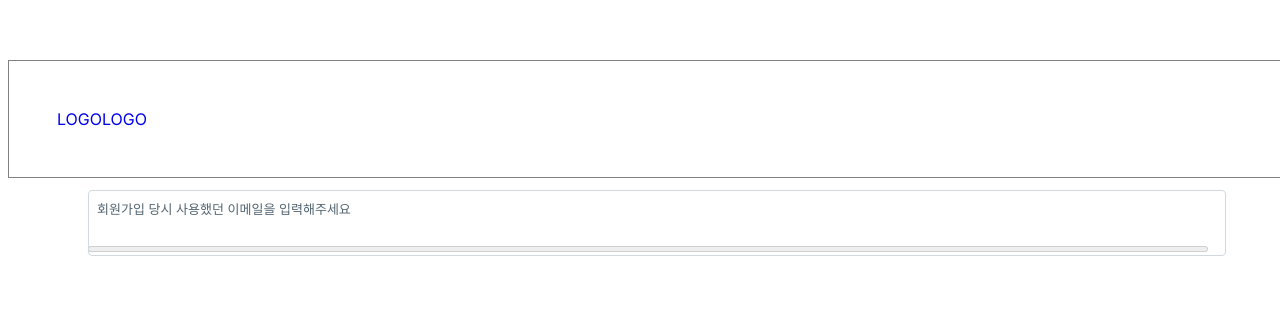
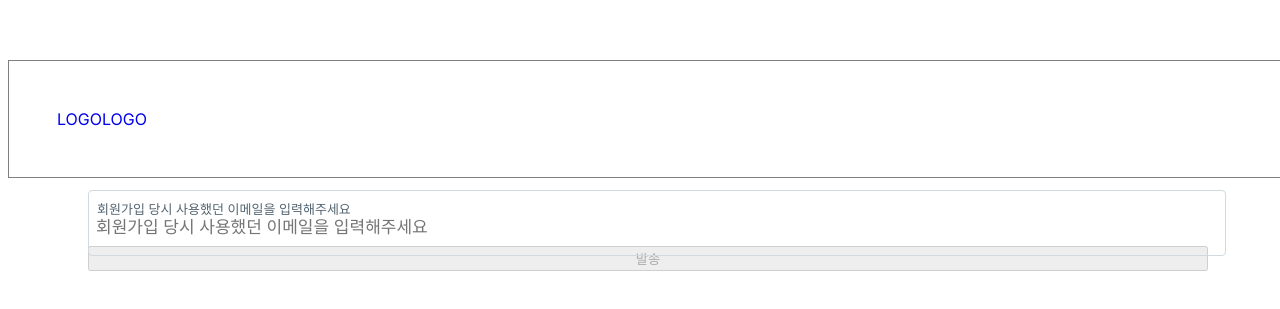
Before and after one commit to lotteon2/jeontongju-front-consumer, a Next.js app: page /init/findMyPassword in a window 1280 px wide. Shown: the part 249-558 px from the top of the page. Built offline with nearby package versions, Linux system fonts and the light colour scheme; no server answers.

Commit message:
feat: 비밀번호 찾기 api 수정

```diff
--- a/src/apis/authentication/authenticationAPIService.ts
+++ b/src/apis/authentication/authenticationAPIService.ts
@@ -42,9 +42,10 @@ const authAPI = {
   /* 로그인 전 비밀번호 찾기시 이메일 인증 단계 */
   checkMyEmail: async (email: string) => {
     const { data } = await unAuthAxiosInstance.post<CheckMyEmailResponse>(
-      "/authentication-service/api/password",
+      "/authentication-service/api/email/auth",
       {
         email,
+        memberRole: "ROLE_CONSUMER",
       }
     );
     return data;
--- a/src/app/(loginLayout)/init/findMyPassword/page.tsx
+++ b/src/app/(loginLayout)/init/findMyPassword/page.tsx
@@ -74,9 +74,9 @@ export default function FindMyPassword() {
               value={email}
               onChange={onChangeEmail}
               type="text"
-              placeholder=""
+              placeholder="회원가입 당시 사용했던 이메일을 입력해주세요"
             />
-            <button disabled={!email} onClick={onSubmitEmail}></button>
+            <button disabled={!email} onClick={onSubmitEmail}>발송</button>
           </div>
           {authCode && (
             <>
```
